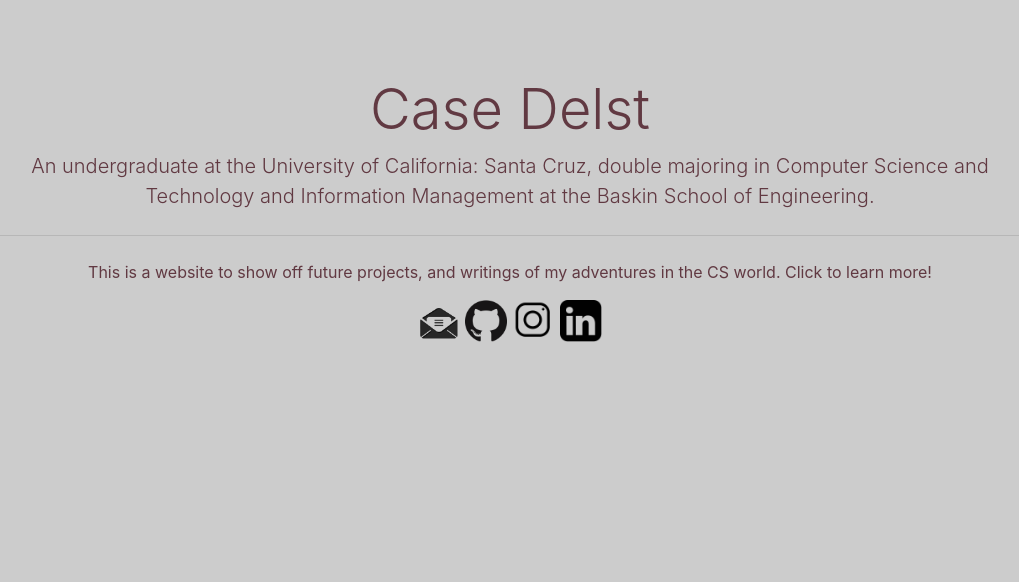
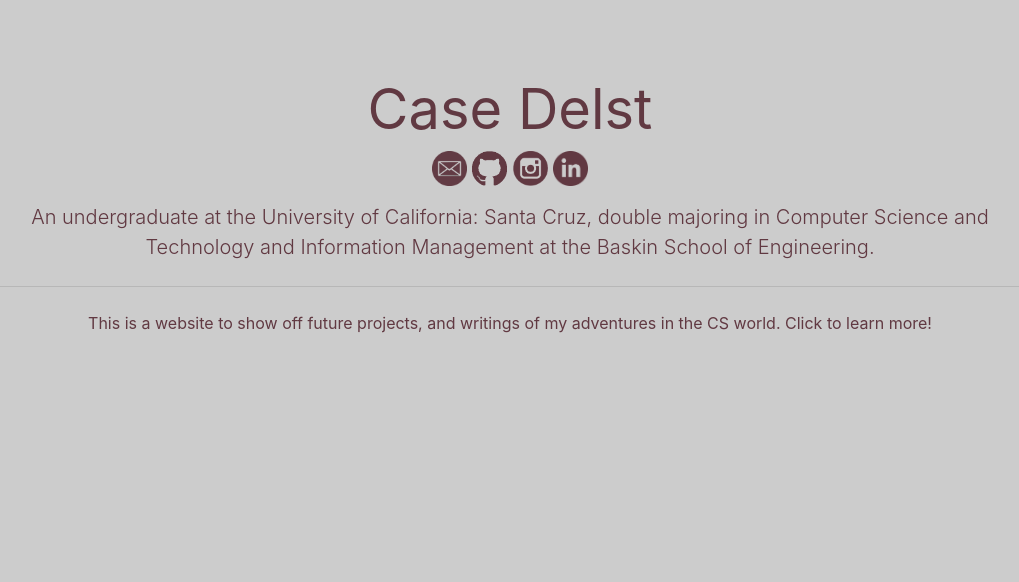
Before and after one commit to CaseDelst/Casedelst.com, a Flask app: page / in a window 1280 px wide. Shown: the part 68-650 px from the top of the page, without its empty margins (130-1149 px from the left). Run offline with Flask 2, Linux system fonts and the light colour scheme; parts of the project's set-up code (start-up, migrations or seed data) failed here and were passed over; some libraries are stand-ins or nearby versions.

Commit message:
Add social media images

```diff
--- a/templates/index.html
+++ b/templates/index.html
@@ -4,31 +4,32 @@
 
     <!-- JUMBOTRON -->
     <div class="jumbotron">
-      <h1 class="display-4">Case Delst</h1>
-      <p class="lead">An undergraduate at the University of California: Santa Cruz, double majoring in Computer Science and Technology and Information Management at the Baskin School of Engineering.</p>
-      <hr class="my-4">
-      <p>This is a website to show off future projects, and writings of my adventures in the CS world. Click to learn more!</p>
+      <h1 class="display-4"><b>Case Delst</b></h1>
       <p class="lead">
         <!--<b>Contact info:</b><br>-->
 
         <a href="mailto:casedelst@gmail.com" target="_top">
-          <img src={{email}} alt="Email PNG" style="width:42px;height:42px;border:0;">
+          <img src={{email}} alt="Email PNG" style="width:35px;height:35px;border:0;">
         </a>
 
         <a target="_blank" rel="noopener noreferrer" href="https://github.com/CaseDelst">
-          <img src={{github}} alt="Github PNG" style="width:42px;height:42px;border:0;">
+          <img src={{github}} alt="Github PNG" style="width:35px;height:35px;border:0;">
         </a>
 
         <a target="_blank" rel="noopener noreferrer" href="https://www.instagram.com/casedelst/">
-          <img src={{instagram}} alt="Instagram PNG" style="width:42px;height:42px;border:0;">
+          <img src={{instagram}} alt="Instagram PNG" style="width:35px;height:35px;border:0;">
         </a>
 
         <a target="_blank" rel="noopener noreferrer" href="https://www.linkedin.com/in/casedelst/">
-          <img src={{linkedin}} alt="LinkedIn PNG" style="width:42px;height:42px;border:0;">
+          <img src={{linkedin}} alt="LinkedIn PNG" style="width:35px;height:35px;border:0;">
         </a>
 
 
       </p>
+      <p class="lead">An undergraduate at the University of California: Santa Cruz, double majoring in Computer Science and Technology and Information Management at the Baskin School of Engineering.</p>
+      <hr class="my-4">
+      <p>This is a website to show off future projects, and writings of my adventures in the CS world. Click to learn more!</p>
+
     </div>
 </center>
 {% endblock content %}
```
Also changed, not shown: static/email.png, static/github.png, static/instagram.png, static/linkedin.png.
